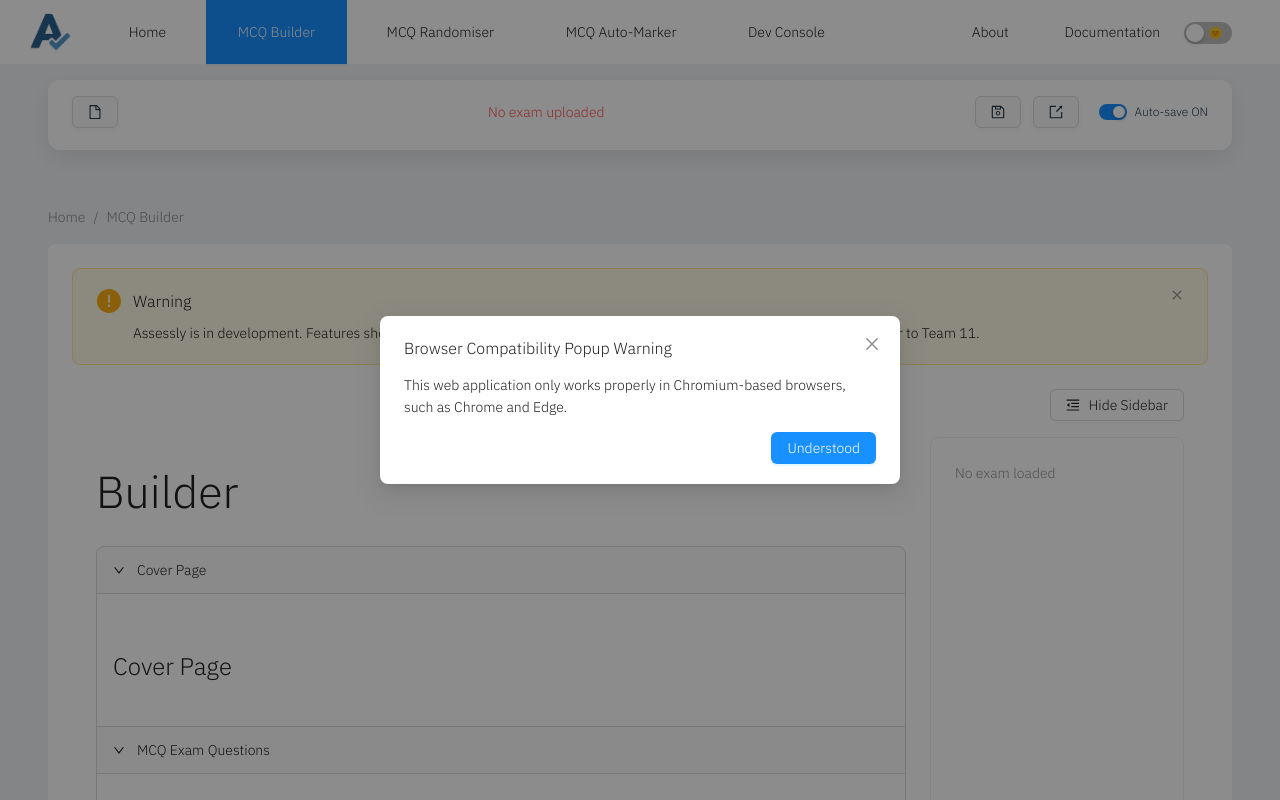
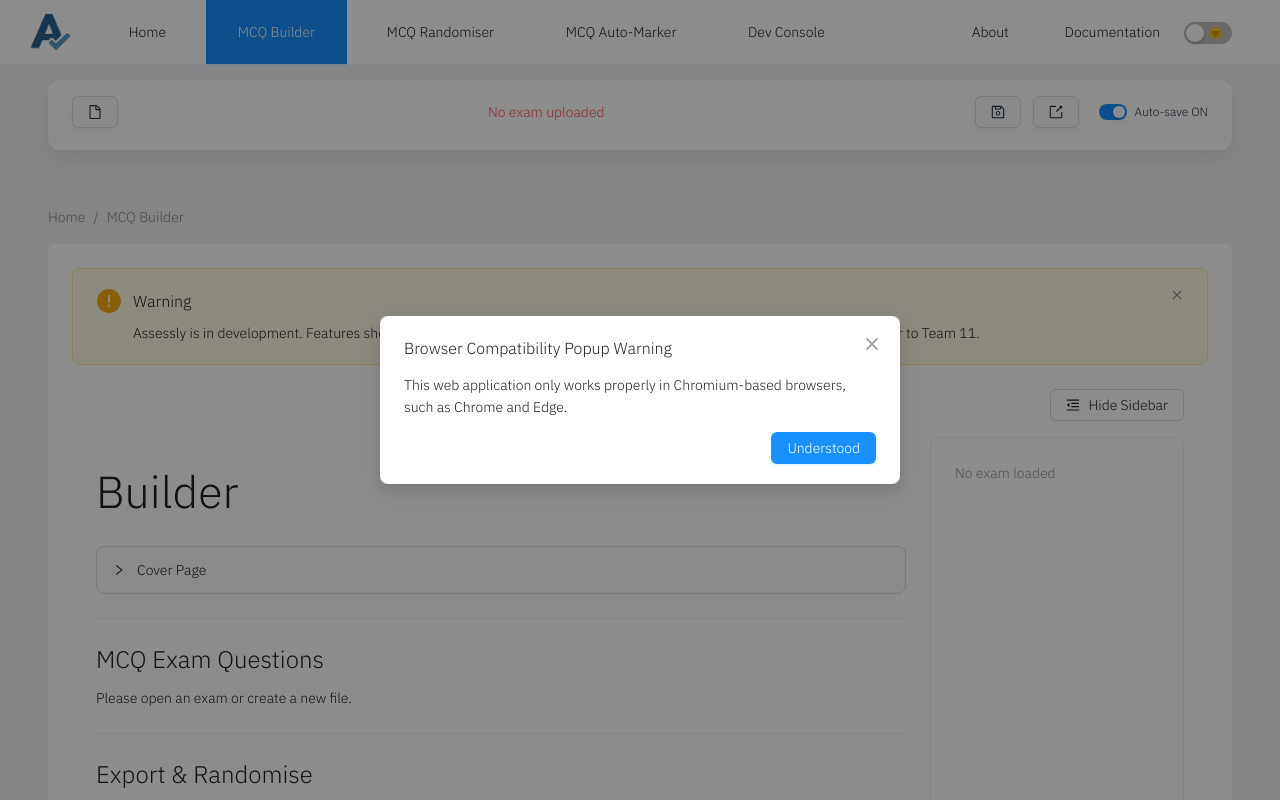
Before and after one commit to uoa-compsci399-2025-s1/capstone-project-2025-s1-team-11, a React (Vite) app in the folder client/: page /builder in a window 1280 px wide. Shown: the top 800 px of the page. Built offline with nearby package versions, Linux system fonts and the light colour scheme.

Commit message:
Revised format, dropdowns changed

```diff
--- a/client/src/pages/builder.jsx
+++ b/client/src/pages/builder.jsx
@@ -5,7 +5,7 @@ import { selectExamData } from "../store/exam/selectors.js";
 import ExamDisplay from "../components/examDisplay.jsx";
 import ExamFileManager from "../components/ExamFileManager.jsx";
 import ExamSidebar from "../components/ExamSidebar.jsx";
-import { Typography, Button, Space, Row, Col, Tooltip, Collapse } from "antd";
+import { Typography, Button, Space, Row, Col, Tooltip, Collapse, Divider } from "antd";
 import { MenuFoldOutlined, MenuUnfoldOutlined } from '@ant-design/icons';
 import { exportExamToPdf } from "../services/exportPdf.js";
 
@@ -28,7 +28,7 @@ const Builder = () => {
         setSidebarCollapsed(!sidebarCollapsed);
     };
 
-    const items = [
+    const coverPageItems = [
         {
             key: '1',
             label: 'Cover Page',
@@ -37,54 +37,7 @@ const Builder = () => {
                     <Typography.Title level={3}>Cover Page</Typography.Title>
                 </div>
             ),
-        },
-        {
-            key: '2',
-            label: 'MCQ Exam Questions',
-            children: (
-                <div style={{ padding: '16px 0' }}>
-                    <div>
-                        <Typography.Title level={3}>MCQ Exam Questions</Typography.Title>
-                        <ExamDisplay
-                            exam={exam}
-                            currentItemId={currentItemId}
-                            setCurrentItemId={setCurrentItemId}
-                        />
-                        {exam && <ExamFileManager />}
-                    </div>
-                </div>
-            ),
-        },
-        {
-            key: '3',
-            label: 'Export & Randomise',
-            children: (
-                <div style={{ padding: '16px 0' }}>
-                    <Typography.Title level={3}>Export & Randomise</Typography.Title>
-                    <Typography.Paragraph type="secondary">
-                        Export functions coming soon
-                    </Typography.Paragraph>
-                    <div style={{ marginTop: 24, marginBottom: 24 }}>
-                        <Space>
-                            <Button type="primary" onClick={() => navigate('/randomiser')}>
-                                Open in Randomiser
-                            </Button>
-                        </Space>
-                    </div>
-
-                    <div style={{ marginBottom: 24 }}>
-                        <Space>
-                            <Button type="default" onClick={() => {/* TODO: implement DOCX download */}}>
-                                Download as DOCX
-                            </Button>
-                            <Button type="default" onClick={() => exportExamToPdf(exam)}>
-                                Download as PDF
-                            </Button>
-                        </Space>
-                    </div>
-                </div>
-            ),
-        },
+        }
     ];
 
     return (
@@ -108,11 +61,54 @@ const Builder = () => {
             <Row gutter={24}>
                 <Col xs={24} xl={sidebarCollapsed ? 24 : 18} style={{ transition: 'width 0.3s' }}>
                     <h1>Builder</h1>
+
+                    {/* Cover Page Section */}
                     <Collapse
-                        defaultActiveKey={['1', '2', '3']}
-                        items={items}
+                        defaultActiveKey={[]}
+                        items={coverPageItems}
                         style={{ marginTop: '16px' }}
                     />
+
+                    <Divider />
+
+                    {/* MCQ Exam Questions Section */}
+                    <div style={{ marginTop: '24px' }}>
+                        <Typography.Title level={3}>MCQ Exam Questions</Typography.Title>
+                        <ExamDisplay
+                            exam={exam}
+                            currentItemId={currentItemId}
+                            setCurrentItemId={setCurrentItemId}
+                        />
+                        {exam && <ExamFileManager />}
+                    </div>
+
+                    <Divider />
+
+                    {/* Export & Randomise Section */}
+                    <div style={{ marginTop: '24px' }}>
+                        <Typography.Title level={3}>Export & Randomise</Typography.Title>
+                        <Typography.Paragraph type="secondary">
+                            Export functions coming soon
+                        </Typography.Paragraph>
+                        <div style={{ marginTop: 24, marginBottom: 24 }}>
+                            <Space>
+                                <Button type="primary" onClick={() => navigate('/randomiser')}>
+                                    Open in Randomiser
+                                </Button>
+                            </Space>
+                        </div>
+
+                        <div style={{ marginBottom: 24 }}>
+                            <Space>
+                                <Button type="default" onClick={() => {/* TODO: implement DOCX download */}}>
+                                    Download as DOCX
+                                </Button>
+                                <Button type="default" onClick={() => exportExamToPdf(exam)}>
+                                    Download as PDF
+                                </Button>
+                            </Space>
+                        </div>
+                    </div>
                 </Col>
                 {!sidebarCollapsed && (
                     <Col xs={6} style={{ transition: 'width 0.3s' }}>
```
